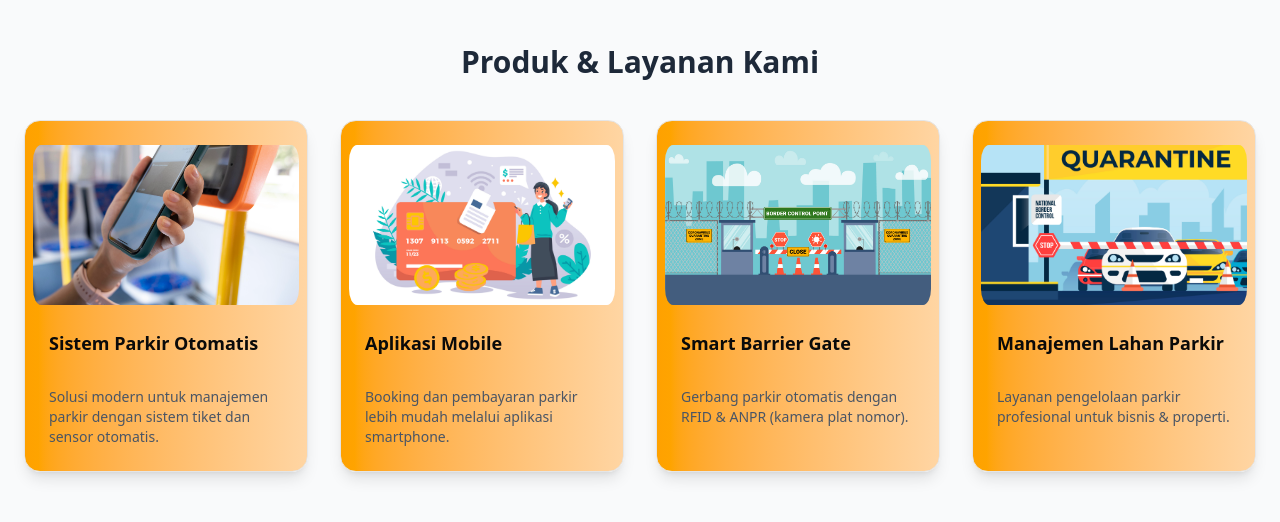
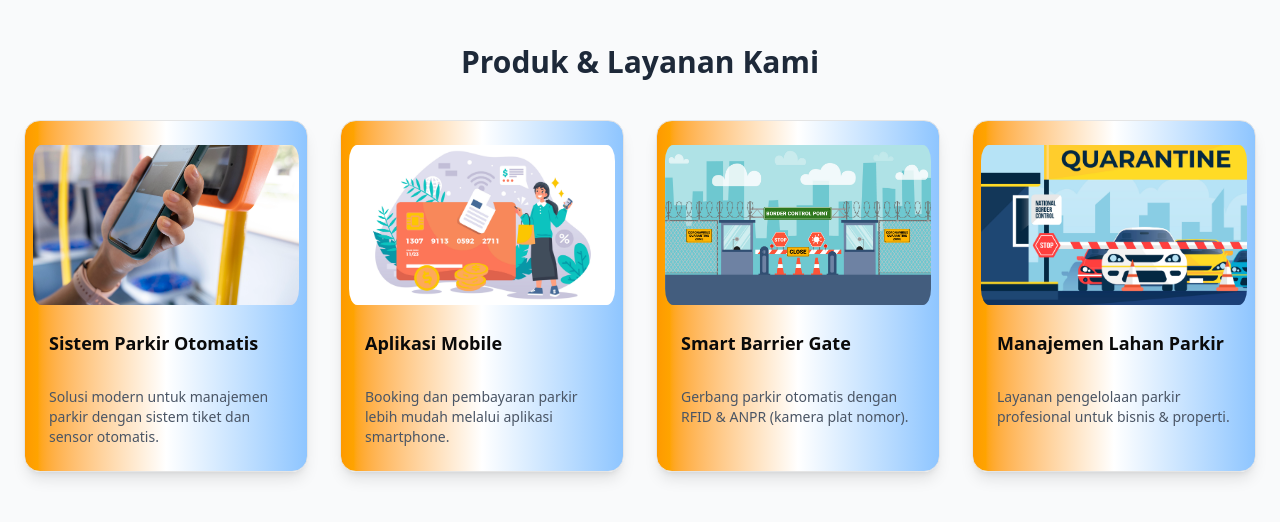
Before and after one commit to tarxvrf/parking, a Next.js app: page / in a window 1280 px wide. Shown: the part 1520-2042 px from the top of the page. Built offline with nearby package versions, Linux system fonts and the light colour scheme.

Commit message:
bug service

```diff
--- a/src/app/Service.tsx
+++ b/src/app/Service.tsx
@@ -50,7 +50,7 @@ function Service() {
           {products.map((product, index) => (
             <Card
               key={index}
-              className="bg-gradient-to-r from-amber-500 via-white to-blue-300 bg-[length:400%_400%] animate-gradient rounded-2xl shadow-lg hover:shadow-xl hover:-translate-y-2 transition duration-300 "
+              className="bg-gradient-to-r from-amber-500 via-white to-blue-300 animate-gradient rounded-2xl shadow-lg hover:shadow-xl hover:-translate-y-2 transition duration-300 "
             >
               <img
                 src={product.img}
```
